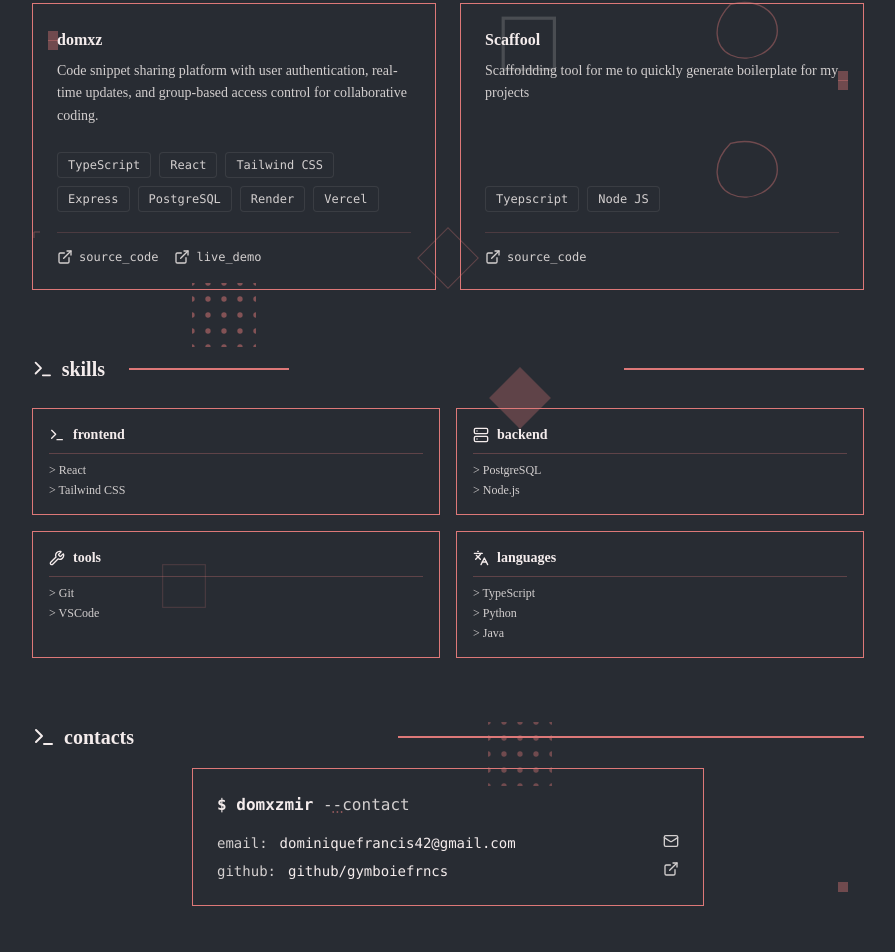
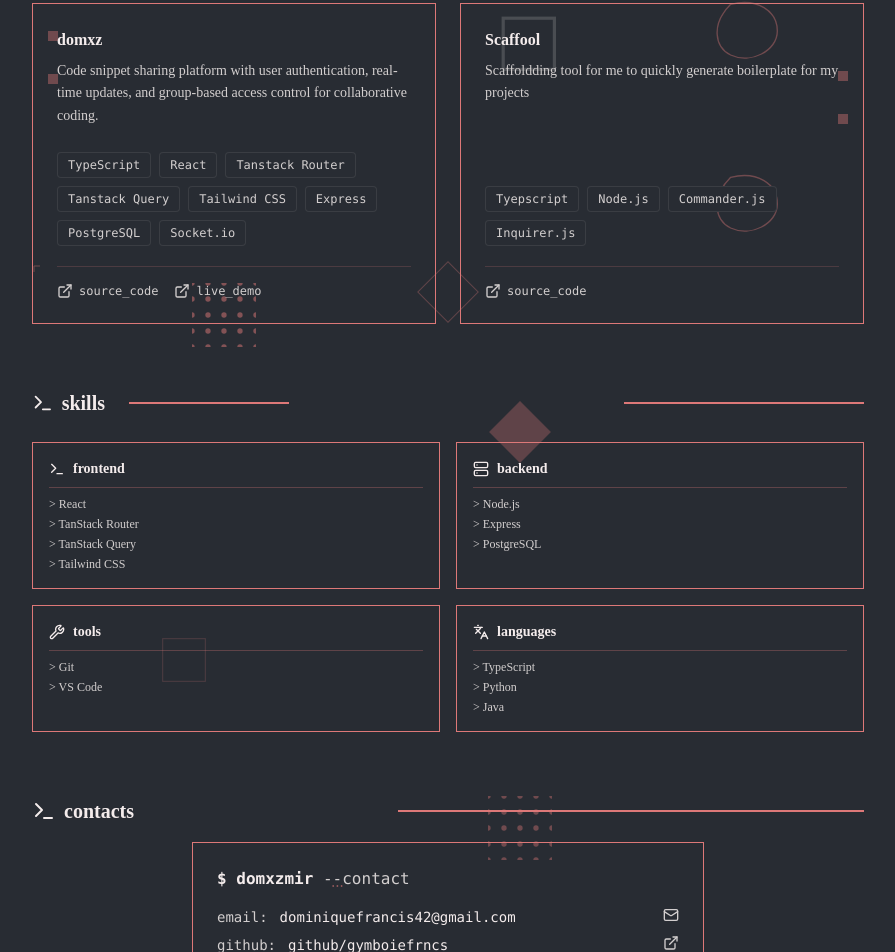
Before and after one commit to gymboiefrncs/portfolio, a React (Vite) app: page / in a window 1280 px wide. Shown: the part 749-1701 px from the top of the page, without its empty margins (192-1087 px from the left). Built offline with nearby package versions, Linux system fonts and the light colour scheme.

Commit message:
refactor: update techstack for projects and skills

```diff
--- a/src/components/Projects.tsx
+++ b/src/components/Projects.tsx
@@ -17,11 +17,12 @@ const projectsData = [
     tags: [
       "TypeScript",
       "React",
+      "Tanstack Router",
+      "Tanstack Query",
       "Tailwind CSS",
       "Express",
       "PostgreSQL",
-      "Render",
-      "Vercel",
+      "Socket.io",
     ],
     gitHubUrl: "https://github.com/gymboiefrncs/domx.git",
     liveUrl: "https://www.domxz.me/",
@@ -30,7 +31,7 @@ const projectsData = [
     title: "Scaffool",
     description:
       "Scaffoldding tool for me to quickly generate boilerplate for my projects",
-    tags: ["Tyepscript", "Node JS"],
+    tags: ["Tyepscript", "Node.js", "Commander.js", "Inquirer.js"],
     gitHubUrl: "https://github.com/gymboiefrncs/scaffool.git",
   },
 ];
--- a/src/components/Skills.tsx
+++ b/src/components/Skills.tsx
@@ -1,21 +1,22 @@
 import { Languages, Server, Terminal, Wrench } from "lucide-react";
 import { SkillCard } from "./SkillCard";
 import { ShapeDiamondFilled, ShapeSquareOutline } from "./Shapes";
+
 const skillsData = [
   {
     icon: <Terminal className="h-4 w-4" />,
     title: "frontend",
-    skills: ["React", "Tailwind CSS"],
+    skills: ["React", "TanStack Router", "TanStack Query", "Tailwind CSS"],
   },
   {
     icon: <Server className="h-4 w-4" />,
     title: "backend",
-    skills: ["PostgreSQL", "Node.js"],
+    skills: ["Node.js", "Express", "PostgreSQL"],
   },
   {
     icon: <Wrench className="h-4 w-4" />,
     title: "tools",
-    skills: ["Git", "VSCode"],
+    skills: ["Git", "VS Code"],
   },
   {
     icon: <Languages className="h-4 w-4" />,
```
